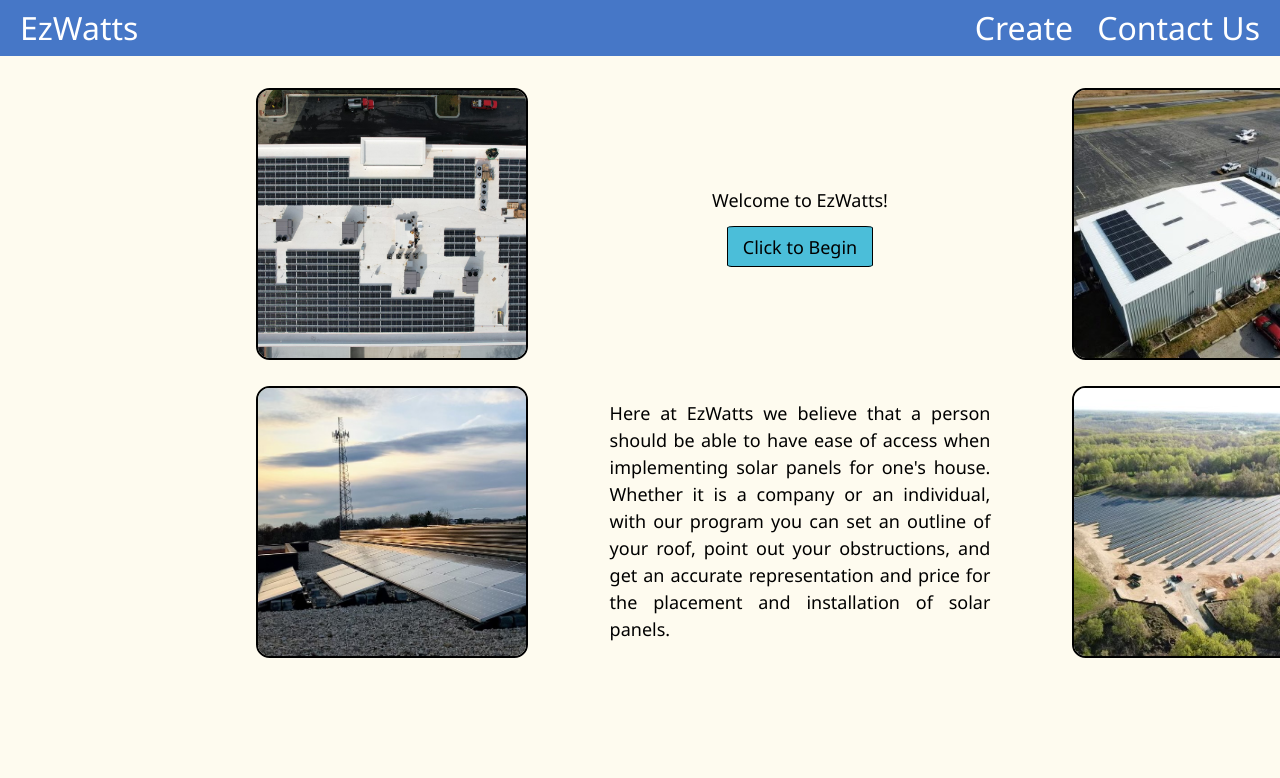
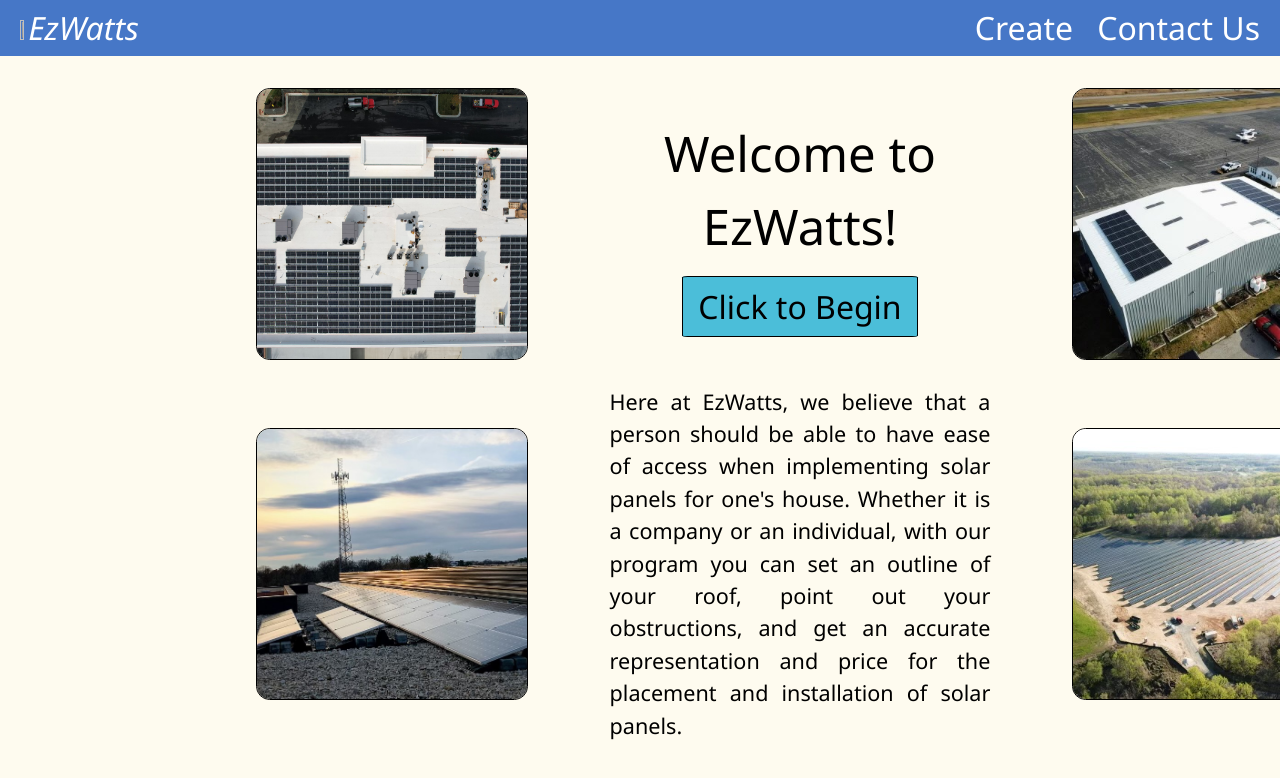
Before and after one commit to UMBC-447-Software-Engineering-Team/447-project.v1, a React (Create React App) app: page / in a window 1280 px wide. Shown: the top 778 px of the page. Built offline with nearby package versions, Linux system fonts and the light colour scheme.

Commit message:
many change

```diff
--- a/src/index.css
+++ b/src/index.css
@@ -126,6 +126,10 @@ form{
   background-color: rgb(74, 66, 190);
 }
 
+.navbarIcon{
+  width: 6.25%;
+  height: 6.25%;
+}
 
 /* home page styling */
 .main-home{
@@ -149,11 +153,13 @@ form{
 }
 .headTextHeading{
   margin-bottom: 5%;
+  font-size: 272.5%;
 }
 .middleText{
   width: 35%;
   margin-left: 5%;
   margin-right: 5%;
+  font-size: larger;
 }
 
 .flexrowOne{
@@ -181,7 +187,7 @@ form{
 /* border for images  */
 .home-images{
   border-radius: 5%;
-  border: black solid 2px;
+  border: black solid 1px;
   float: left;
   object-fit: cover;
   aspect-ratio: 1 / 1;
@@ -191,12 +197,13 @@ form{
 .createbutton{
   padding: 2% 4%;
   background-color: rgba(0, 164, 209, .7);
-  border-radius: 5%;
-  border: black solid 1.5px;
+  border-radius: 2.5%;
+  border: black solid 1px;
   text-align: center;
   color: black;
   transition-duration: 0.5s;
-  text-decoration:none
+  text-decoration:none;
+  font-size: xx-large;
 }
 
 .createbutton:hover,
--- a/src/layouts/Navbar.js
+++ b/src/layouts/Navbar.js
@@ -6,7 +6,7 @@ export default function Navbar() {
   return (
     <nav className="nav">
       <Link to="/" className="site-title">
-        EzWatts
+      <img class="navbarIcon" src="./favicon.ico"></img><i>EzWatts</i>
       </Link>
       <ul>
         <CustomLink to="create/Create">Create</CustomLink>
--- a/src/pages/Home.js
+++ b/src/pages/Home.js
@@ -19,7 +19,7 @@ export default function Home() {
                 <img className="home-images" src={require('../media/solar3.jpg')} alt="" height="25%" width="25%"/>
                 <div className="middleText">
                 <p className="main-description">
-                    Here at EzWatts we believe that a person should be
+                    Here at EzWatts, we believe that a person should be
                     able to have ease of access when implementing
                     solar panels for one's house.  Whether it is a company
                     or an individual, with our program you can set an outline
```
